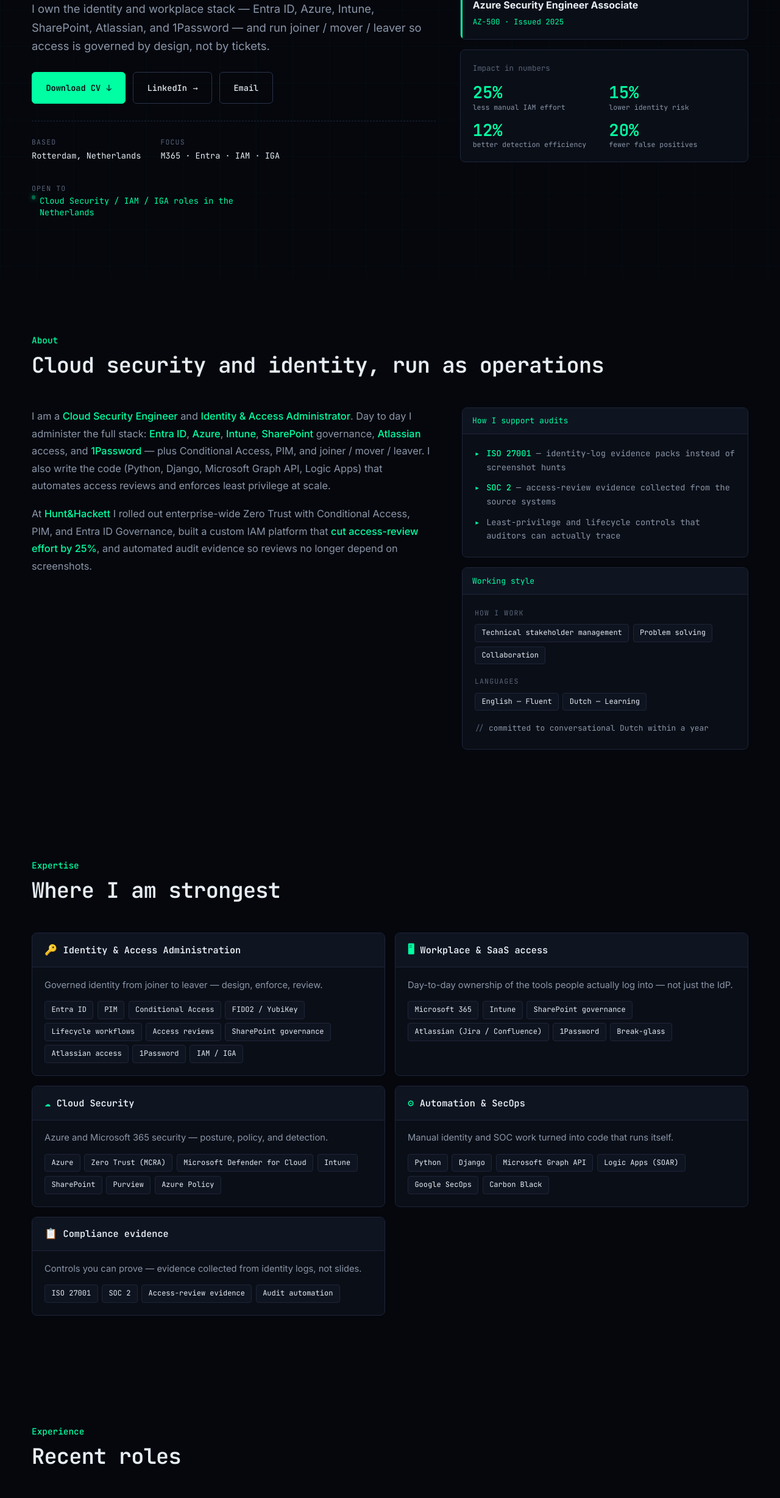
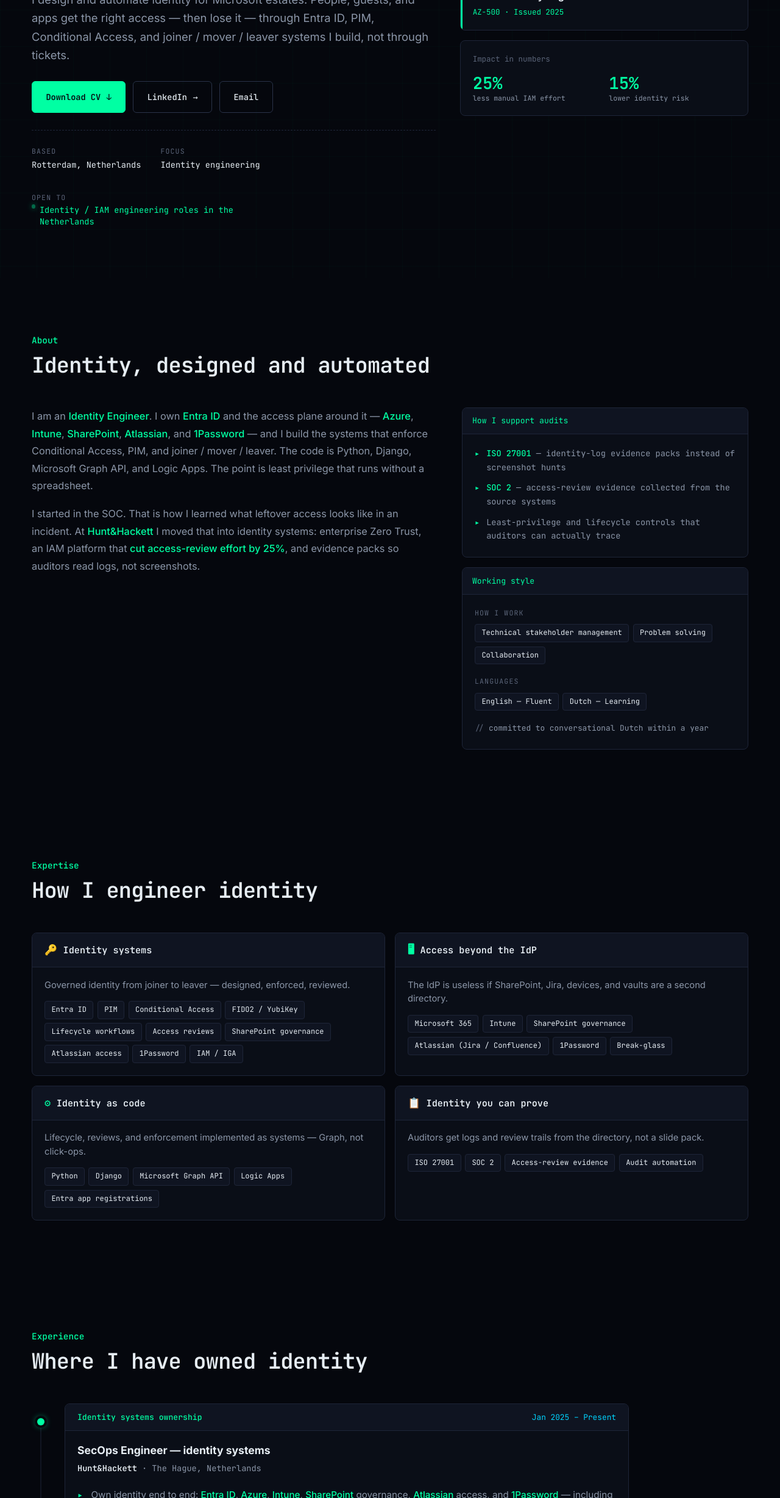
Before and after one commit to Leufi/skat, a website: page index.html in a window 1280 px wide. Shown: the part 344-2800 px from the top of the page at 61% size. Drawn offline with Linux system fonts and the light colour scheme.

Commit message:
Position the site as Identity Engineer, not a split path
Hero, about, expertise, experience, contact, CV, and the OG card
now say one job: Identity Engineer. SOC stays as the origin story
for leftover access, not a second career target.

Co-authored-by: Samuel <Leufi@users.noreply.github.com>

```diff
--- a/index.html
+++ b/index.html
@@ -3,21 +3,21 @@
 <head>
   <meta charset="UTF-8" />
   <meta name="viewport" content="width=device-width, initial-scale=1.0" />
-  <meta name="description" content="Samuel Kofi Agyei-Tuffour — Cloud Security Engineer and Identity &amp; Access Administrator. Owns Entra ID, Azure, Intune, SharePoint, Atlassian, and 1Password. Rotterdam, Netherlands." />
+  <meta name="description" content="Samuel Kofi Agyei-Tuffour — Identity Engineer. Entra ID, IAM / IGA, lifecycle automation, and identity evidence. Rotterdam, Netherlands." />
   <meta name="theme-color" content="#05070d" />
   <link rel="canonical" href="https://leufi.github.io/skat/" />
-  <meta property="og:title" content="Samuel Kofi Agyei-Tuffour | Cloud Security Engineer · Identity &amp; Access Administrator" />
-  <meta property="og:description" content="Owns Entra ID, Azure, Intune, SharePoint, Atlassian, and 1Password — plus PIM, Conditional Access, and access reviews. Open to Cloud Security / IAM / IGA roles in the Netherlands." />
+  <meta property="og:title" content="Samuel Kofi Agyei-Tuffour | Identity Engineer · Entra ID · IAM / IGA" />
+  <meta property="og:description" content="I design and automate identity: Entra ID, PIM, Conditional Access, joiner / mover / leaver, and audit evidence. Open to Identity / IAM engineering roles in the Netherlands." />
   <meta property="og:type" content="website" />
   <meta property="og:url" content="https://leufi.github.io/skat/" />
   <meta property="og:image" content="https://leufi.github.io/skat/og-card.png" />
   <meta property="og:image:width" content="1200" />
   <meta property="og:image:height" content="630" />
   <meta name="twitter:card" content="summary_large_image" />
-  <meta name="twitter:title" content="Samuel Kofi Agyei-Tuffour | Cloud Security · Identity &amp; Access" />
-  <meta name="twitter:description" content="Cloud Security Engineer and Identity &amp; Access Administrator. Rotterdam, Netherlands." />
+  <meta name="twitter:title" content="Samuel Kofi Agyei-Tuffour | Identity Engineer" />
+  <meta name="twitter:description" content="Identity Engineer — Entra ID, IAM / IGA, lifecycle automation. Rotterdam, Netherlands." />
   <meta name="twitter:image" content="https://leufi.github.io/skat/og-card.png" />
-  <title>Samuel Kofi Agyei-Tuffour | Cloud Security Engineer · Identity &amp; Access Administrator</title>
+  <title>Samuel Kofi Agyei-Tuffour | Identity Engineer · Entra ID · IAM / IGA</title>
   <link rel="preconnect" href="https://fonts.googleapis.com" />
   <link rel="preconnect" href="https://fonts.gstatic.com" crossorigin />
   <link href="https://fonts.googleapis.com/css2?family=JetBrains+Mono:wght@400;500;600&family=Inter:wght@400;500;600;700;800&display=swap" rel="stylesheet" />
@@ -32,7 +32,7 @@
         <span class="traffic-light red"></span>
         <span class="traffic-light yellow"></span>
         <span class="traffic-light green"></span>
-        <span class="topbar-path">Samuel Kofi Agyei-Tuffour — Cloud Security · Identity &amp; Access</span>
+        <span class="topbar-path">Samuel Kofi Agyei-Tuffour — Identity Engineer</span>
       </div>
       <div class="topbar-right">
         <a href="cv.html" class="topbar-link">cv</a>
@@ -64,12 +64,12 @@
     <div class="container">
       <div class="hero-grid">
         <div class="hero-content fade-in">
-          <p class="hero-kicker">Cloud Security Engineer · Identity &amp; Access Administrator</p>
+          <p class="hero-kicker">Identity Engineer · Entra ID · IAM / IGA</p>
           <h1 class="hero-name">Samuel Kofi Agyei-Tuffour</h1>
           <p class="hero-lede">
-            I own the identity and workplace stack — Entra ID, Azure, Intune, SharePoint,
-            Atlassian, and 1Password — and run joiner / mover / leaver so access is
-            governed by design, not by tickets.
+            I design and automate identity for Microsoft estates. People, guests, and apps
+            get the right access — then lose it — through Entra ID, PIM, Conditional Access,
+            and joiner / mover / leaver systems I build, not through tickets.
           </p>
 
           <div class="hero-cta">
@@ -81,7 +81,7 @@
               <span>LinkedIn</span>
               <span class="arrow">→</span>
             </a>
-            <a href="mailto:kofileumas@gmail.com?subject=Cloud%20Security%20/%20IAM%20role%20in%20the%20Netherlands" class="btn btn-outline">
+            <a href="mailto:kofileumas@gmail.com?subject=Identity%20/%20IAM%20engineering%20role%20in%20the%20Netherlands" class="btn btn-outline">
               <span>Email</span>
             </a>
           </div>
@@ -93,13 +93,13 @@
             </div>
             <div class="meta-item">
               <span class="meta-label">focus</span>
-              <span class="meta-value">M365 · Entra · IAM · IGA</span>
+              <span class="meta-value">Identity engineering</span>
             </div>
             <div class="meta-item">
               <span class="meta-label">open to</span>
               <span class="meta-value status-open">
                 <span class="status-dot"></span>
-                Cloud Security / IAM / IGA roles in the Netherlands
+                Identity / IAM engineering roles in the Netherlands
               </span>
             </div>
           </div>
@@ -127,14 +127,6 @@
                 <div class="impact-num" data-target="15">0%</div>
                 <div class="impact-cap">lower identity risk</div>
               </div>
-              <div class="impact-item">
-                <div class="impact-num" data-target="12">0%</div>
-                <div class="impact-cap">better detection efficiency</div>
-              </div>
-              <div class="impact-item">
-                <div class="impact-num" data-target="20">0%</div>
-                <div class="impact-cap">fewer false positives</div>
-              </div>
             </div>
           </div>
         </aside>
@@ -146,27 +138,27 @@
     <div class="container">
       <div class="section-header fade-in">
         <span class="section-eyebrow">About</span>
-        <h2 class="section-title">Cloud security and identity, run as operations</h2>
+        <h2 class="section-title">Identity, designed and automated</h2>
       </div>
 
       <div class="about-grid">
         <div class="fade-in about-text">
           <p>
-            I am a <span class="hl">Cloud Security Engineer</span> and
-            <span class="hl">Identity &amp; Access Administrator</span>.
-            Day to day I administer the full stack:
-            <span class="hl">Entra ID</span>, <span class="hl">Azure</span>,
-            <span class="hl">Intune</span>, <span class="hl">SharePoint</span> governance,
-            <span class="hl">Atlassian</span> access, and <span class="hl">1Password</span> —
-            plus Conditional Access, PIM, and joiner / mover / leaver.
-            I also write the code (Python, Django, Microsoft Graph API, Logic Apps)
-            that automates access reviews and enforces least privilege at scale.
+            I am an <span class="hl">Identity Engineer</span>. I own
+            <span class="hl">Entra ID</span> and the access plane around it —
+            <span class="hl">Azure</span>, <span class="hl">Intune</span>,
+            <span class="hl">SharePoint</span>, <span class="hl">Atlassian</span>,
+            and <span class="hl">1Password</span> — and I build the systems that
+            enforce Conditional Access, PIM, and joiner / mover / leaver.
+            The code is Python, Django, Microsoft Graph API, and Logic Apps.
+            The point is least privilege that runs without a spreadsheet.
           </p>
           <p>
-            At <span class="hl">Hunt&amp;Hackett</span> I rolled out enterprise-wide Zero
-            Trust with Conditional Access, PIM, and Entra ID Governance, built a custom
-            IAM platform that <span class="hl">cut access-review effort by 25%</span>,
-            and automated audit evidence so reviews no longer depend on screenshots.
+            I started in the SOC. That is how I learned what leftover access looks like
+            in an incident. At <span class="hl">Hunt&amp;Hackett</span> I moved that
+            into identity systems: enterprise Zero Trust, an IAM platform that
+            <span class="hl">cut access-review effort by 25%</span>, and evidence
+            packs so auditors read logs, not screenshots.
           </p>
         </div>
 
@@ -212,17 +204,17 @@
     <div class="container">
       <div class="section-header fade-in">
         <span class="section-eyebrow">Expertise</span>
-        <h2 class="section-title">Where I am strongest</h2>
+        <h2 class="section-title">How I engineer identity</h2>
       </div>
 
       <div class="expertise-grid">
         <div class="expertise-card fade-in">
           <div class="exp-head">
             <span class="exp-icon">🔑</span>
-            <span class="exp-title">Identity &amp; Access Administration</span>
+            <span class="exp-title">Identity systems</span>
           </div>
           <div class="exp-body">
-            <p class="exp-copy">Governed identity from joiner to leaver — design, enforce, review.</p>
+            <p class="exp-copy">Governed identity from joiner to leaver — designed, enforced, reviewed.</p>
             <div class="tag-list">
               <span class="tag">Entra ID</span>
               <span class="tag">PIM</span>
@@ -241,10 +233,10 @@
         <div class="expertise-card fade-in">
           <div class="exp-head">
             <span class="exp-icon">🖥</span>
-            <span class="exp-title">Workplace &amp; SaaS access</span>
+            <span class="exp-title">Access beyond the IdP</span>
           </div>
           <div class="exp-body">
-            <p class="exp-copy">Day-to-day ownership of the tools people actually log into — not just the IdP.</p>
+            <p class="exp-copy">The IdP is useless if SharePoint, Jira, devices, and vaults are a second directory.</p>
             <div class="tag-list">
               <span class="tag">Microsoft 365</span>
               <span class="tag">Intune</span>
@@ -258,37 +250,17 @@
 
         <div class="expertise-card fade-in">
           <div class="exp-head">
-            <span class="exp-icon">☁</span>
-            <span class="exp-title">Cloud Security</span>
+            <span class="exp-icon">⚙</span>
+            <span class="exp-title">Identity as code</span>
           </div>
           <div class="exp-body">
-            <p class="exp-copy">Azure and Microsoft 365 security — posture, policy, and detection.</p>
-            <div class="tag-list">
-              <span class="tag">Azure</span>
-              <span class="tag">Zero Trust (MCRA)</span>
-              <span class="tag">Microsoft Defender for Cloud</span>
-              <span class="tag">Intune</span>
-              <span class="tag">SharePoint</span>
-              <span class="tag">Purview</span>
-              <span class="tag">Azure Policy</span>
-            </div>
-          </div>
-        </div>
-
-        <div class="expertise-card fade-in">
-          <div class="exp-head">
-            <span class="exp-icon">⚙</span>
-            <span class="exp-title">Automation &amp; SecOps</span>
-          </div>
-          <div class="exp-body">
-            <p class="exp-copy">Manual identity and SOC work turned into code that runs itself.</p>
+            <p class="exp-copy">Lifecycle, reviews, and enforcement implemented as systems — Graph, not click-ops.</p>
             <div class="tag-list">
               <span class="tag">Python</span>
               <span class="tag">Django</span>
               <span class="tag">Microsoft Graph API</span>
-              <span class="tag">Logic Apps (SOAR)</span>
-              <span class="tag">Google SecOps</span>
-              <span class="tag">Carbon Black</span>
+              <span class="tag">Logic Apps</span>
+              <span class="tag">Entra app registrations</span>
             </div>
           </div>
         </div>
@@ -296,10 +268,10 @@
         <div class="expertise-card fade-in">
           <div class="exp-head">
             <span class="exp-icon">📋</span>
-            <span class="exp-title">Compliance evidence</span>
+            <span class="exp-title">Identity you can prove</span>
           </div>
           <div class="exp-body">
-            <p class="exp-copy">Controls you can prove — evidence collected from identity logs, not slides.</p>
+            <p class="exp-copy">Auditors get logs and review trails from the directory, not a slide pack.</p>
             <div class="tag-list">
               <span class="tag">ISO 27001</span>
               <span class="tag">SOC 2</span>
@@ -316,7 +288,7 @@
     <div class="container">
       <div class="section-header fade-in">
         <span class="section-eyebrow">Experience</span>
-        <h2 class="section-title">Recent roles</h2>
+        <h2 class="section-title">Where I have owned identity</h2>
       </div>
 
       <div class="timeline">
@@ -328,17 +300,17 @@
           <div class="timeline-card">
             <div class="timeline-head">
               <div class="timeline-meta">
-                <span class="timeline-commit">Cloud security &amp; identity at enterprise scale</span>
+                <span class="timeline-commit">Identity systems ownership</span>
               </div>
               <div class="timeline-period">Jan 2025 – Present</div>
             </div>
             <div class="timeline-role-block">
-              <div class="timeline-role">SecOps Engineer</div>
+              <div class="timeline-role">SecOps Engineer — identity systems</div>
               <div class="timeline-company"><strong>Hunt&amp;Hackett</strong> · The Hague, Netherlands</div>
             </div>
             <ul class="timeline-achievements">
               <li>
-                Own the workplace and identity stack end to end:
+                Own identity end to end:
                 <span class="hl">Entra ID</span>, <span class="hl">Azure</span>,
                 <span class="hl">Intune</span>, <span class="hl">SharePoint</span> governance,
                 <span class="hl">Atlassian</span> access, and <span class="hl">1Password</span> —
@@ -370,25 +342,27 @@
           <div class="timeline-card">
             <div class="timeline-head">
               <div class="timeline-meta">
-                <span class="timeline-commit">Detection quality and 24/7 coverage</span>
+                <span class="timeline-commit">Identity in incidents — why I left the SOC</span>
               </div>
               <div class="timeline-period">Jan 2024 – Dec 2024</div>
             </div>
             <div class="timeline-role-block">
-              <div class="timeline-role">SOC Engineer</div>
+              <div class="timeline-role">SOC Engineer — leftover access in incidents</div>
               <div class="timeline-company"><strong>Hunt&amp;Hackett</strong> · The Hague, Netherlands</div>
             </div>
             <ul class="timeline-achievements">
               <li>
-                Improved detection efficiency by <span class="hl">12%</span> through rule tuning
-                and playbook optimization, <span class="hl">reducing false positives by 20%</span>.
+                Investigated Microsoft 365 and Azure incidents where
+                <span class="hl">leftover access</span> was part of the story after the alert closed.
               </li>
               <li>
-                Kept a <span class="hl">24/7 watch on the SIEM</span> — triaging alerts,
-                investigating incidents, and escalating what mattered.
+                Tuned detections so <span class="hl">identity misuse</span> was visible —
+                <span class="hl">12%</span> better detection efficiency,
+                <span class="hl">20%</span> fewer false positives.
               </li>
               <li>
-                Built and ran the <span class="hl">shift rota</span> so every hour had coverage.
+                Took those findings into the identity systems I now own, instead of closing
+                the ticket and hoping.
               </li>
             </ul>
           </div>
@@ -402,22 +376,22 @@
           <div class="timeline-card">
             <div class="timeline-head">
               <div class="timeline-meta">
-                <span class="timeline-commit">Security foundation and access control</span>
+                <span class="timeline-commit">Access control and identity provisioning</span>
               </div>
               <div class="timeline-period">Feb 2021 – Aug 2023</div>
             </div>
             <div class="timeline-role-block">
-              <div class="timeline-role">IT Security Engineer</div>
+              <div class="timeline-role">IT Security Engineer — access control</div>
               <div class="timeline-company"><strong>SevenX</strong> · Kigali, Rwanda</div>
             </div>
             <ul class="timeline-achievements">
               <li>
+                Owned <span class="hl">access control</span> and
+                <span class="hl">identity provisioning</span> across the company.
+              </li>
+              <li>
                 Ran internal security audits that surfaced real vulnerabilities, then
                 pushed the fixes through to completion.
-              </li>
-              <li>
-                Owned <span class="hl">access control</span> and
-                <span class="hl">identity provisioning</span> across the company.
               </li>
               <li>
                 Trained <span class="hl">30+ colleagues</span> on security basics;
@@ -434,7 +408,7 @@
     <div class="container">
       <div class="section-header fade-in">
         <span class="section-eyebrow">Work</span>
-        <h2 class="section-title">Selected case studies</h2>
+        <h2 class="section-title">Identity systems I ship</h2>
       </div>
 
       <div class="case-grid">
@@ -533,7 +507,7 @@
     <div class="container">
       <div class="section-header fade-in">
         <span class="section-eyebrow">Education</span>
-        <h2 class="section-title">Academic background</h2>
+        <h2 class="section-title">Degrees</h2>
       </div>
 
       <div class="education-list">
@@ -573,12 +547,12 @@
     <div class="container">
       <div class="contact-intro fade-in">
         <span class="section-eyebrow">Contact</span>
-        <h2 class="section-title">Open to Cloud Security, IAM, and IGA roles in the Netherlands</h2>
-        <p class="contact-lede">Rotterdam-based. Happy to talk with recruiters hiring in NL for cloud security or identity &amp; access.</p>
+        <h2 class="section-title">Hiring an Identity Engineer in the Netherlands?</h2>
+        <p class="contact-lede">Rotterdam-based. Identity / IAM engineering roles — Entra, IGA, Conditional Access, PIM, and Graph.</p>
       </div>
       <div class="contact-container fade-in">
         <div class="contact-list">
-          <a href="mailto:kofileumas@gmail.com?subject=Cloud%20Security%20/%20IAM%20role%20in%20the%20Netherlands" class="contact-method">
+          <a href="mailto:kofileumas@gmail.com?subject=Identity%20/%20IAM%20engineering%20role%20in%20the%20Netherlands" class="contact-method">
             <span class="cm-prefix">Email</span>
             <span class="cm-value">kofileumas@gmail.com</span>
           </a>
@@ -603,7 +577,7 @@
     <div class="container">
       <div class="footer-inner">
         <div class="footer-left">
-          <span>© 2026 Samuel Kofi Agyei-Tuffour — Cloud Security Engineer · Identity &amp; Access Administrator · Rotterdam</span>
+          <span>© 2026 Samuel Kofi Agyei-Tuffour — Identity Engineer · Rotterdam</span>
         </div>
         <div class="footer-right">
           <a href="#home" class="footer-link">Back to top ↑</a>
--- a/js/main.js
+++ b/js/main.js
@@ -88,10 +88,10 @@ console.log(
   'background: #00ffa3; color: #05070d; font-weight: 800; padding: 8px 14px; border-radius: 4px; font-family: monospace; font-size: 13px;'
 );
 console.log(
-  '%cCloud Security Engineer // Identity & Access Administrator',
+  '%cIdentity Engineer // Entra ID · IAM / IGA',
   'color: #00ffa3; font-family: monospace; font-size: 12px; margin-top: 4px;'
 );
 console.log(
-  '%cOpen to Cloud Security / IAM / IGA roles in the Netherlands → kofileumas@gmail.com',
+  '%cOpen to Identity / IAM engineering roles in the Netherlands → kofileumas@gmail.com',
   'color: #8b96a8; font-family: monospace; font-size: 11px;'
 );
--- a/package.json
+++ b/package.json
@@ -1,7 +1,7 @@
 {
   "name": "samuel-portfolio",
   "version": "1.0.0",
-  "description": "Portfolio website for Samuel Kofi Agyei-Tuffour — Cloud Security Engineer and Identity & Access Administrator (Rotterdam, NL)",
+  "description": "Portfolio website for Samuel Kofi Agyei-Tuffour — Identity Engineer (Rotterdam, NL)",
   "private": true,
   "author": "Samuel Kofi Agyei-Tuffour <kofileumas@gmail.com>",
   "license": "MIT",
```
Also changed, not shown: cv.html (+18 -18 lines), og-card.png, 1 other file.
